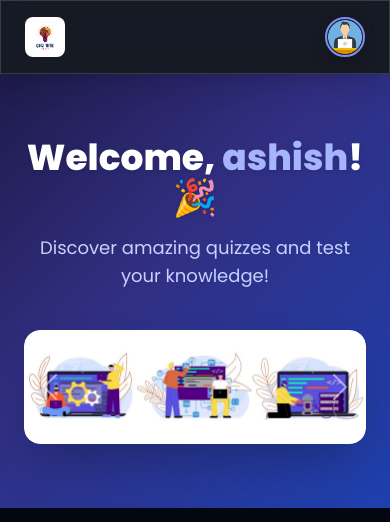
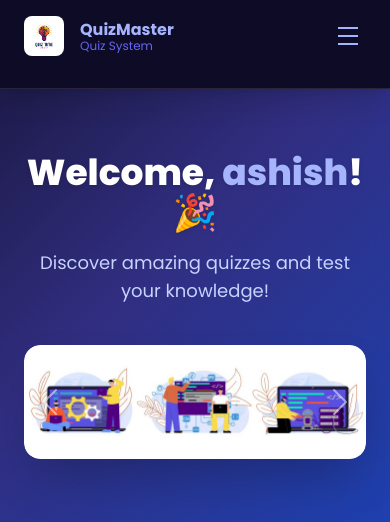
Before and after one commit to kalsaraashish/Online-quiz-system-php-project, a PHP site: page /home.php in a window 390 px wide. Shown: the top 522 px of the page. Run offline with PHP 8.4, Linux system fonts and the light colour scheme; a user stored in the database is signed in; data comes from the database, SQL or seed files in the repository; some libraries are stand-ins or nearby versions.

Commit message:
add sum responsive part

```diff
--- a/header.php
+++ b/header.php
@@ -23,7 +23,9 @@ $data = mysqli_fetch_array($userdata);
 <body>
     <header class="glass sticky top-0 z-50 px-4 sm:px-8 py-3 flex items-center justify-between shadow-xl" style="animation:none;">
         <div class="flex items-center gap-3">
+            <a href="home.php">
             <img src="img/quiz_time.png" alt="QuizMaster" class="h-10 w-10 rounded-lg">
+            </a>
             <span class="font-bold text-lg text-indigo-300 hidden sm:inline">QuizMaster</span>
         </div>
         <nav>
--- a/header_time.php
+++ b/header_time.php
@@ -25,7 +25,7 @@ $data = mysqli_fetch_array($userdata);
 <body>
     <header class="glass sticky top-0 z-50 px-4 sm:px-8 py-3 flex items-center justify-between shadow-xl" style="animation:none;">
         <div class="flex items-center gap-3">
-            <img src="img/quiz_time.png" alt="QuizMaster" class="h-10 w-10">
+            <img src="img/quiz_time.png" alt="QuizMaster" class="h-10 w-10 rounded-lg">
             <span class="font-bold text-lg text-indigo-300 hidden sm:inline">QuizMaster</span>
         </div>
         <nav class="flex items-center gap-4">
--- a/home.php
+++ b/home.php
@@ -20,30 +20,42 @@ $data = mysqli_fetch_array($userdata);
         @import url('https://fonts.googleapis.com/css2?family=Poppins:wght@400;500;600;700;800&display=swap');
         body { font-family: 'Poppins', sans-serif; }
         .glass { background: rgba(255,255,255,0.08); backdrop-filter: blur(14px); border: 1px solid rgba(255,255,255,0.15); }
+        .glass-nav { background: rgba(15,12,41,0.95); backdrop-filter: blur(14px); border-bottom: 1px solid rgba(255,255,255,0.1); }
         .hero-bg { background: linear-gradient(135deg, #1e1b4b 0%, #312e81 40%, #1e40af 100%); }
         .card-hover { transition: transform 0.25s, box-shadow 0.25s; }
         .card-hover:hover { transform: translateY(-6px); box-shadow: 0 20px 40px rgba(99,102,241,0.3); }
         .sub-menu { display: none; position: absolute; right: 0; top: 60px; min-width: 220px; z-index: 100; }
         .sub-menu.open { display: block; }
         .carousel-inner img { max-height: 420px; object-fit: cover; border-radius: 1rem; }
+        #mobile-menu { transition: max-height 0.3s ease, opacity 0.3s ease; max-height: 0; opacity: 0; overflow: hidden; }
+        #mobile-menu.open { max-height: 400px; opacity: 1; }
         /* hide bootstrap-only class from interfering */
     </style>
 </head>
 <body class="bg-gray-950 text-white">
 
     <!-- HEADER / NAV -->
-    <header class="glass sticky top-0 z-50 px-4 sm:px-8 py-3 flex items-center justify-between shadow-xl">
+    <header class="glass-nav sticky top-0 z-50 shadow-xl">
+        <div class="px-4 sm:px-8 py-3 flex items-center justify-between">
+            <!-- Logo -->
             <div class="flex items-center gap-3">
+                <a href="home.php">
                     <img src="img/quiz_time.png" alt="QuizMaster" class="h-10 w-10 rounded-lg">
-            <span class="font-bold text-xl text-indigo-300 hidden sm:inline">QuizMaster</span>
+                </a>
+                <div class="leading-tight">
+                    <span class="font-bold text-base text-indigo-300 block">QuizMaster</span>
+                    <span class="text-indigo-500 text-xs font-normal -mt-1 block">Quiz System</span>
                 </div>
-        <nav class="flex items-center gap-2 sm:gap-6">
-            <a href="#home" class="text-indigo-200 hover:text-white font-medium transition hidden md:inline">Home</a>
-            <a href="#About_Us" class="text-indigo-200 hover:text-white font-medium transition hidden md:inline">About Us</a>
-            <a href="#Message_Us" class="text-indigo-200 hover:text-white font-medium transition hidden md:inline">Message Us</a>
-            <div class="relative">
+            </div>
+
+            <!-- Desktop Nav -->
+            <nav class="hidden md:flex items-center gap-1">
+                <a href="#home" class="px-3 py-2 rounded-lg text-indigo-200 hover:text-white hover:bg-indigo-800/50 text-sm font-medium transition">🏠 Home</a>
+                <a href="#About_Us" class="px-3 py-2 rounded-lg text-indigo-200 hover:text-white hover:bg-indigo-800/50 text-sm font-medium transition">ℹ️ About Us</a>
+                <a href="#Message_Us" class="px-3 py-2 rounded-lg text-indigo-200 hover:text-white hover:bg-indigo-800/50 text-sm font-medium transition">💬 Message</a>
+                <div class="relative ml-2">
                     <img src="<?php echo ($data['gender']=='male') ? 'images/male.png' : 'images/female.png'; ?>"
-                    alt="User" class="h-10 w-10 rounded-full border-2 border-indigo-400 cursor-pointer object-cover shadow"
+                        alt="User" class="h-10 w-10 rounded-full border-2 border-indigo-400 cursor-pointer object-cover shadow hover:border-indigo-300 transition"
                         onclick="open_menu()">
                     <div class="sub-menu glass rounded-xl shadow-2xl p-4" id="sub-menu">
                         <div class="flex items-center gap-3 mb-3">
@@ -64,6 +76,37 @@ $data = mysqli_fetch_array($userdata);
                     </div>
                 </div>
             </nav>
+
+            <!-- Hamburger Button (mobile only) -->
+            <button id="hamburger" class="md:hidden flex flex-col justify-center items-center w-9 h-9 rounded-lg hover:bg-indigo-800/50 transition gap-1.5 p-2" onclick="toggleMenu()" aria-label="Toggle menu">
+                <span id="bar1" class="block w-5 h-0.5 bg-indigo-300 transition-all duration-300 origin-center"></span>
+                <span id="bar2" class="block w-5 h-0.5 bg-indigo-300 transition-all duration-300"></span>
+                <span id="bar3" class="block w-5 h-0.5 bg-indigo-300 transition-all duration-300 origin-center"></span>
+            </button>
+        </div>
+
+        <!-- Mobile Dropdown Menu -->
+        <div id="mobile-menu" class="md:hidden px-4 pb-3">
+            <nav class="flex flex-col gap-1 bg-indigo-950/60 rounded-xl p-3 border border-white/10">
+                <a href="#home" class="flex items-center gap-3 px-4 py-3 rounded-lg text-indigo-200 hover:text-white hover:bg-indigo-800/50 text-sm font-medium transition">
+                    <span class="text-lg">🏠</span> Home
+                </a>
+                <a href="#About_Us" class="flex items-center gap-3 px-4 py-3 rounded-lg text-indigo-200 hover:text-white hover:bg-indigo-800/50 text-sm font-medium transition">
+                    <span class="text-lg">ℹ️</span> About Us
+                </a>
+                <a href="#Message_Us" class="flex items-center gap-3 px-4 py-3 rounded-lg text-indigo-200 hover:text-white hover:bg-indigo-800/50 text-sm font-medium transition">
+                    <span class="text-lg">💬</span> Message
+                </a>
+                <div class="border-t border-white/10 mt-1 pt-1">
+                    <a href="user_profile.php" class="flex items-center gap-3 px-4 py-3 rounded-lg text-indigo-200 hover:text-white hover:bg-indigo-800/50 text-sm font-medium transition">
+                        <span class="text-lg">👤</span> Profile
+                    </a>
+                    <a href="logout.php" class="flex items-center gap-3 px-4 py-3 rounded-lg bg-red-800/30 text-red-300 hover:bg-red-700/50 hover:text-white text-sm font-medium transition mt-1">
+                        <span class="text-lg">🚪</span> Logout
+                    </a>
+                </div>
+            </nav>
+        </div>
     </header>
 
     <!-- HERO -->
@@ -202,10 +245,39 @@ $data = mysqli_fetch_array($userdata);
 
     <script src="https://cdn.jsdelivr.net/npm/bootstrap@5.3.3/dist/js/bootstrap.bundle.min.js"></script>
     <script>
+        // Desktop profile dropdown menu
         let submenu = document.getElementById("sub-menu");
         function open_menu() { submenu.classList.toggle("open"); }
         document.addEventListener('click', function(e) {
             if (!e.target.closest('.relative')) submenu.classList.remove('open');
+        });
+
+        // Mobile menu toggle
+        var menuOpen = false;
+        function toggleMenu() {
+            menuOpen = !menuOpen;
+            var menu = document.getElementById('mobile-menu');
+            var bar1 = document.getElementById('bar1');
+            var bar2 = document.getElementById('bar2');
+            var bar3 = document.getElementById('bar3');
+            if (menuOpen) {
+                menu.classList.add('open');
+                bar1.style.transform = 'translateY(8px) rotate(45deg)';
+                bar2.style.opacity = '0';
+                bar3.style.transform = 'translateY(-8px) rotate(-45deg)';
+            } else {
+                menu.classList.remove('open');
+                bar1.style.transform = '';
+                bar2.style.opacity = '1';
+                bar3.style.transform = '';
+            }
+        }
+        // Close menu if clicked outside
+        document.addEventListener('click', function(e) {
+            var header = document.querySelector('header');
+            if (menuOpen && !header.contains(e.target)) {
+                toggleMenu();
+            }
         });
     </script>
 </body>
```
Also changed, not shown: user_profile.php (+5 -2 lines). Lines whose indentation alone changed are shown as unchanged.
